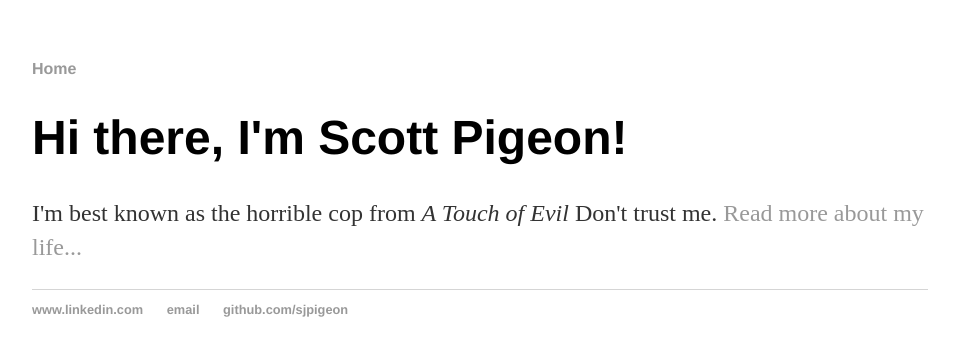
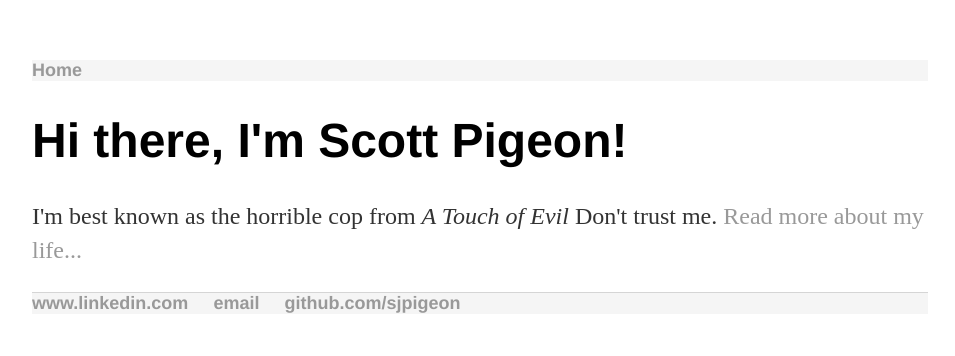
Before and after one commit to sjpigeon/Product-Management, a Jekyll site: the page built from index.html, in a window 1280 px wide. Shown: the top 356 px of the page, without its empty margins (160-1115 px from the left). Built offline with Jekyll 4.4.1, drawn with Linux system fonts in a browser that asks for light colours.

Commit message:
Update main.css

```diff
--- a/css/main.css
+++ b/css/main.css
@@ -3,10 +3,13 @@ body {
     width: 70%;
 }
 nav ul, footer ul {
-    font-family:'Helvetica', 'Arial', 'Sans-Serif';
+    font: normal 18px "Avenir Next", Helvetica, Arial, sans-serif;
+    margin: 0px;
     padding: 0px;
     list-style: none;
     font-weight: bold;
+    color: #4c4c4c;
+    background-color: #f5f5f5;
 }
 nav ul li, footer ul li {
     display: inline;
```
